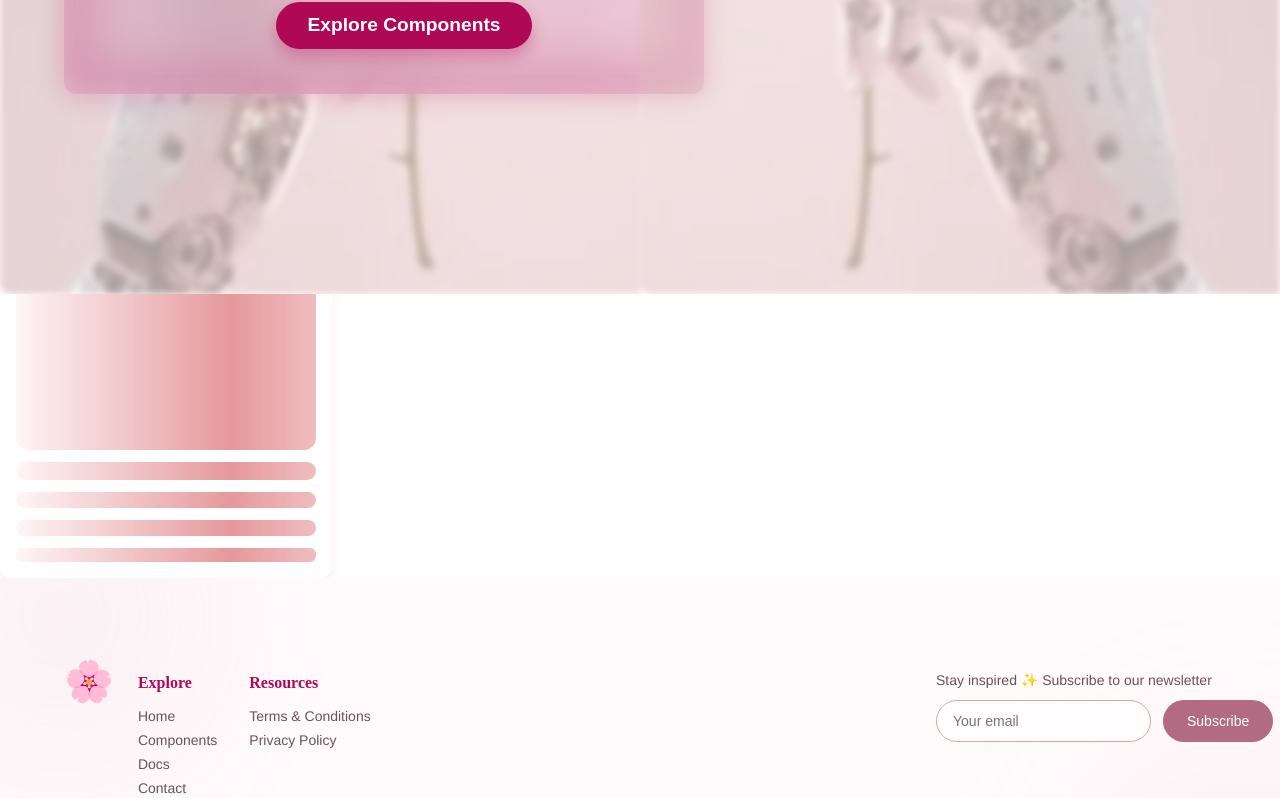
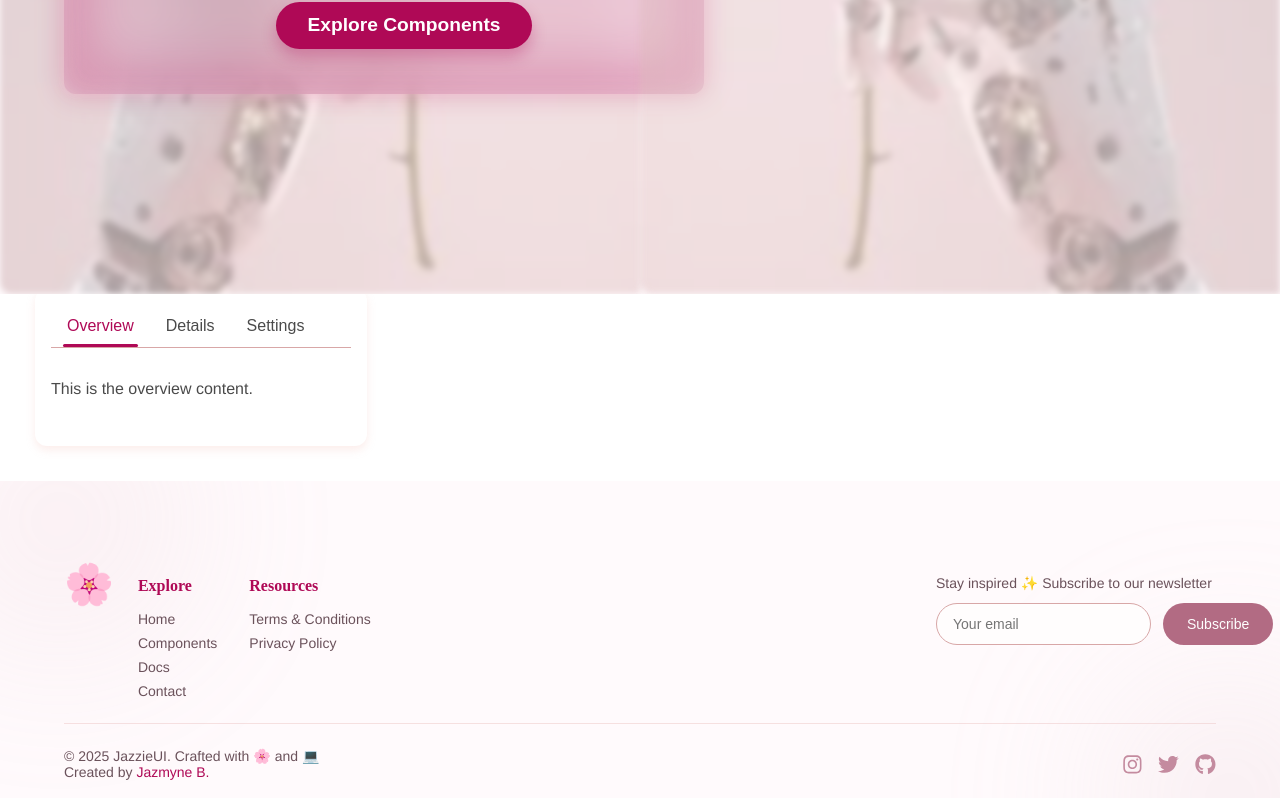
Before and after one commit to JazmyneB/jazzie-ui, a React (Create React App) app: page / in a window 1280 px wide. Shown: the part 546-1344 px from the top of the page. Built offline with nearby package versions, Linux system fonts and the light colour scheme; the HTML template or start-up script is replaced by a standard one.

Commit message:
feat(tabs): tabs & tests

```diff
--- a/src/App.js
+++ b/src/App.js
@@ -3,14 +3,16 @@ import './App.css';
 import NavBar from './components/NavBar/NavBar';
 import Footer from './components/Footer/Footer';
 import Hero from './components/Hero/Hero';
-import Loader from './components/Loader/Loader';
+import Tabs from './components/Tabs/Tabs'
 
 function App() {
-  const [on, setOn] = useState(false);
+  const tabs = [
+    { label: "Overview", content: <p>This is the overview content.</p> },
+    { label: "Details", content: <p>Details content goes here.</p> },
+    { label: "Settings", content: <p>Settings content goes here.</p> },
+  ];
 
-  const handleToggle = (e) => {
-    setOn(e.target.checked);
-  };
+
   return (
     <div className="app-container">
       <NavBar
@@ -29,6 +31,7 @@ function App() {
       style={{
         width: "300px",
         padding: "16px",
+        margin: '35px',
         backgroundColor: "var(--color-surface)",
         borderRadius: "var(--radius-md)",
         boxShadow: "var(--shadow-soft)",
@@ -37,16 +40,8 @@ function App() {
         gap: "12px",
       }}
     >
-      {/* Image Placeholder */}
-      <Loader type="card" />
+      <Tabs tabs={tabs} />
 
-      {/* Title Placeholder */}
-      <Loader type="text-lg" />
-
-      {/* Text Line Placeholders */}
-      <Loader type="text-md" />
-      <Loader type="text-md" />
-      <Loader type="text-sm" />
     </div>
 
 
--- /dev/null
+++ b/src/components/Tabs/Tabs.css
@@ -0,0 +1,44 @@
+.tabs-container {
+  font-family: var(--font-primary);
+  width: 100%;
+}
+
+.tabs-header {
+  display: flex;
+  border-bottom: 1px solid var(--accent);
+}
+
+.tab-button {
+  background: none;
+  border: none;
+  padding: var(--space-sm) var(--space-md);
+  font-size: var(--text-md);
+  color: var(--color-text);
+  cursor: pointer;
+  position: relative;
+  transition: color 0.3s ease;
+}
+
+.tab-button:hover {
+  color: var(--color-primary);
+}
+
+.tab-button.active {
+  color: var(--color-primary);
+}
+
+.tab-button.active::after {
+  content: "";
+  position: absolute;
+  bottom: 0;
+  left: var(--space-sm);
+  right: var(--space-sm);
+  height: 3px;
+  border-radius: var(--radius-full);
+  background-color: var(--color-primary);
+}
+
+.tabs-content {
+  padding: var(--space-md) 0;
+  color: var(--color-text);
+}
--- /dev/null
+++ b/src/components/Tabs/Tabs.jsx
@@ -0,0 +1,41 @@
+import React, { useState } from "react";
+import PropTypes from 'prop-types';
+import "./Tabs.css";
+
+const Tabs = ({
+    tabs,
+    defaultIndex = 0
+}) => {
+  const [activeIndex, setActiveIndex] = useState(defaultIndex);
+
+  return (
+    <div className="tabs-container">
+      <div className="tabs-header">
+        {tabs.map((tab, index) => (
+          <button
+            key={index}
+            className={`tab-button ${activeIndex === index ? "active" : ""}`}
+            onClick={() => setActiveIndex(index)}
+          >
+            {tab.label}
+          </button>
+        ))}
+      </div>
+      <div className="tabs-content">
+        {tabs[activeIndex] && tabs[activeIndex].content}
+      </div>
+    </div>
+  );
+};
+
+Tabs.propTypes = {
+    tabs: PropTypes.arrayOf(
+        PropTypes.shape({
+            label: PropTypes.string.isRequired,
+            content: PropTypes.node.isRequired
+        })
+    ).isRequired,
+    defaultIndex: PropTypes.number
+}
+
+export default Tabs;
```
Also changed, not shown: 1 other file (tests, documents, lock files or other folders).
